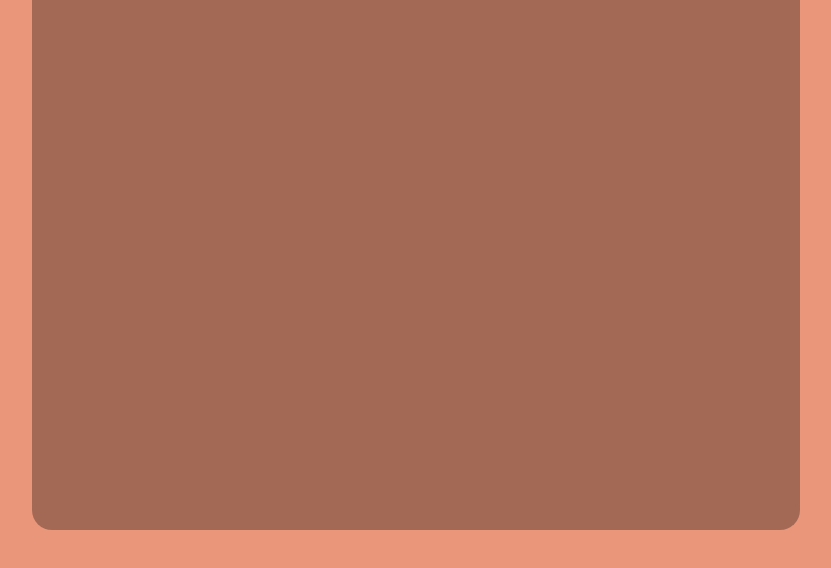
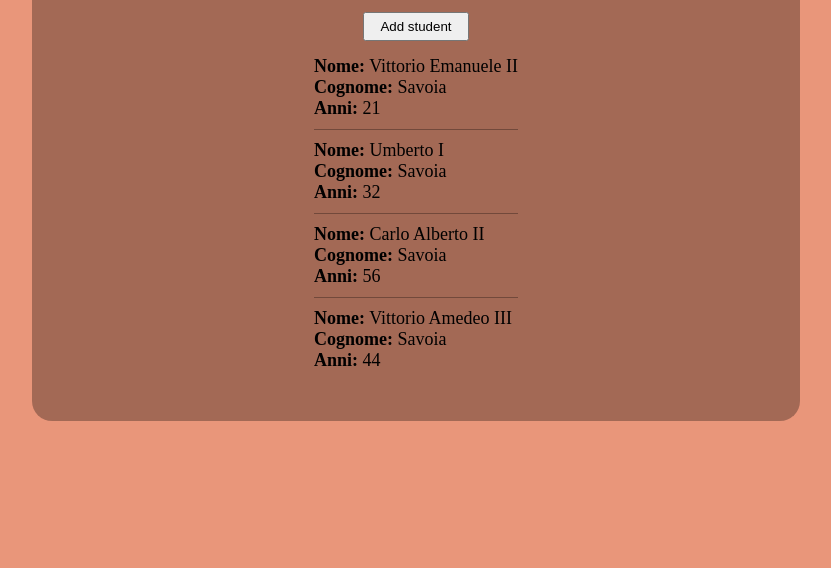
Before and after one commit to lorenzotade/js-oggetti-studenti, a plain HTML site: page index.html in a window 1280 px wide. Shown: the part 130-698 px from the top of the page, without its empty margins (224-1055 px from the left). Drawn offline with nearby package versions, Linux system fonts and the light colour scheme.

Commit message:
funzione bottone

```diff
--- a/css/style.css
+++ b/css/style.css
@@ -12,7 +12,6 @@ body {
 }
 
 .app {
-  height: 600px;
   padding: 30px;
   border-radius: 20px;
   margin-top: 60px;
@@ -21,6 +20,22 @@ body {
   flex-direction: column;
   align-items: center;
 }
+.app h1 {
+  margin-bottom: 15px;
+}
+.app button {
+  padding: 5px 15px;
+  margin-bottom: 15px;
+}
 .app ul {
   list-style: none;
 }
+.app ul li {
+  margin-bottom: 10px;
+  padding-bottom: 10px;
+  border-bottom: 1px solid rgba(0,0,0,.3);
+  font-size: 18px;
+}
+.app ul li:last-child {
+  border-bottom: 0;
+}
--- a/index.html
+++ b/index.html
@@ -10,12 +10,13 @@
 <body>
   <div class="app container-60">
     <h1>Student List</h1>
+    <button id="add">Add student</button>
     <ul id="studentList"></ul>
 
   </div>
 
 
-
+  <script src='https://cdnjs.cloudflare.com/ajax/libs/jquery/3.6.0/jquery.min.js' integrity='sha512-894YE6QWD5I59HgZOGReFYm4dnWc1Qt5NtvYSaNcOP+u1T9qYdvdihz0PPSiiqn/+/3e7Jo4EaG7TubfWGUrMQ==' crossorigin='anonymous'></script>
   <script src="js/script.js"></script>
 </body>
 </html>
--- a/js/script.js
+++ b/js/script.js
@@ -35,48 +35,48 @@ var arrStudents = [
   }
 ];
 
-// chiamo la funzione per inserire oggetto
-// con target il mio array di oggetti
+// metto un event listener al bottone #add che
+$(document).on('click', '#add', function(){
+  arrStudents.push(
+    {
+      firstName: prompt("Inserisci il tuo nome:"),
+      lastName: prompt("Inserisci il tuo cognome:"),
+      age: parseInt(prompt("Inserisci la tua età:"))
+    }
+  );
+})
 //insertStudent(arrStudents);
 
 // con questo ciclo for..of + for..in stampo a
 // video tutti i valori di ogni singolo
 // oggetto nell'array
-/* for (var student of arrStudents) {
+for (var student of arrStudents) {
   for (var key in student) {
     console.log(student[key]);
   }
   console.log('--------------');
 }
 
-console.log("===============\nsecondo ciclo for\n==============="); */
+console.log("===============\nsecondo ciclo for\n===============");
 
 
 
 // con questo ciclo for..of stampo a video
 // in forma umana i valori di ogni singolo
 // oggetto nell'array.
-for (var i = 0; i < arrStudents.length; i++) {
-  var htmlName = '<li>Nome: ' + student['firstName'] + '</li><br>';
-  var htmlSurname = '<li>Cognome: ' + student['lastName'] + '</li><br>';
-  var htmlAge = '<li>Anni: ' + student['age'] + '</li><br>';
+for (var student of arrStudents) {
+  // stampa in html
+  var htmlMsg = '<li><strong>Nome:</strong> ' + student['firstName'] + '<br><strong>Cognome:</strong> ' + student['lastName'] + '<br><strong>Anni:</strong> ' + student['age'] + '</li>';
   var studentList = document.getElementById('studentList');
-  studentList.innerHTML += studentList + htmlName + htmlSurname + htmlAge;
-  /* console.log("Nome: " + student['firstName']);
+  studentList.innerHTML += htmlMsg;
+
+  // stampa a console
+  console.log("Nome: " + student['firstName']);
   console.log("Cognome: " + student['lastName']);
   console.log("Anni: " + student['age']);
-  console.log('--------------'); */
+  console.log('--------------');
 }
 
  // funzione per inserire uno studente nell'array.
  // questa funzione pusha un oggetto le cui proprietà
  // sono definite dai prompt inseriti dall'utente.
-function insertStudent(target) {
-  target.push(
-    {
-      firstName: prompt("Inserisci il tuo nome:"),
-      lastName: prompt("Inserisci il tuo cognome:"),
-      age: parseInt(prompt("Inserisci la tua età:"))
-    }
-  );
-}
```
